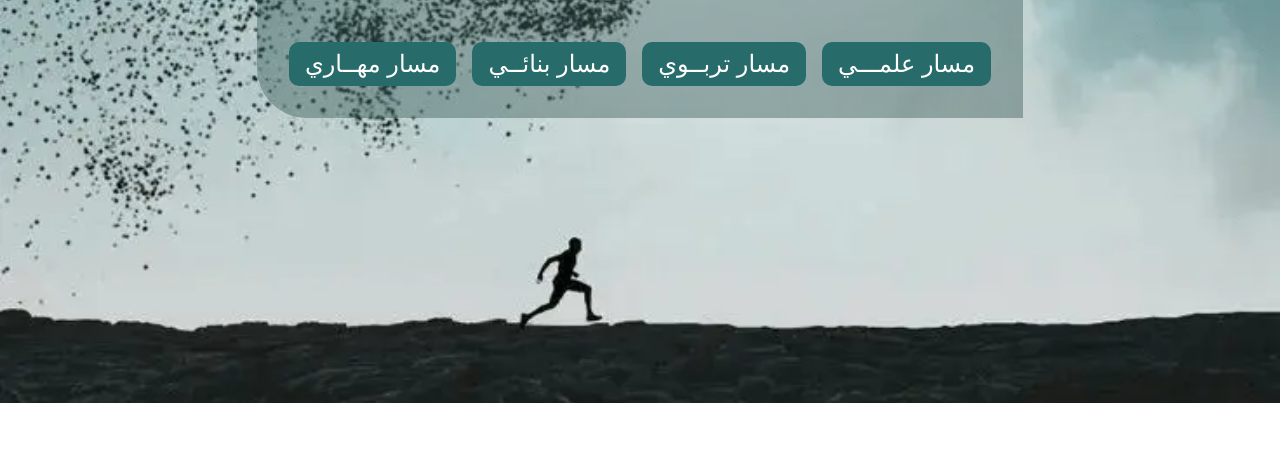
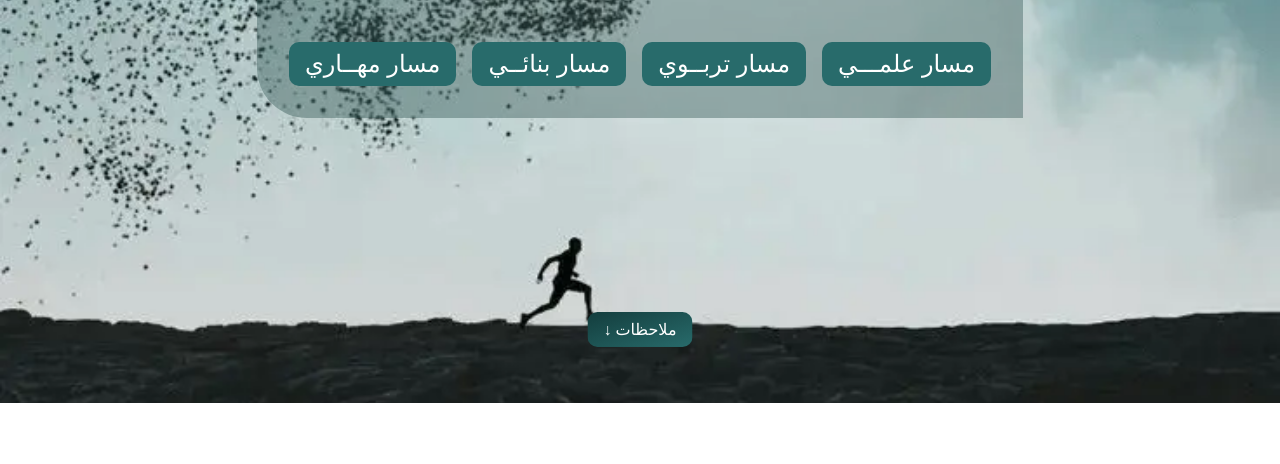
Before and after one commit to m2001said/wathba-crash-course, a plain HTML site: page index.html in a window 1280 px wide. Shown: the part 457-921 px from the top of the page. Drawn offline with Linux system fonts and the light colour scheme.

Commit message:
adding notes buttton

```diff
--- a/css/main.css
+++ b/css/main.css
@@ -99,6 +99,7 @@ nav {
   /* left , top */
   background-position: 25% 60%;
   height: 100vh;
+  position: relative;
 }
 
 .header__content {
@@ -136,6 +137,34 @@ nav {
 
 .btn:hover {
   background: var(--primary-color);
+}
+
+.go-note-btn {
+  position: absolute;
+  bottom: 3rem;
+  left: 50%;
+  transform: translateX(-50%);
+  background: var(--gradient-1);
+  color: var(--white);
+  border: none;
+  padding: 0.5rem 1rem;
+  border-radius: var(--radius);
+  transition: all 0.3s;
+  animation: bounce 2s infinite;
+}
+
+.go-note-btn:hover {
+  background: var(--gradient-2);
+  color: var(--primary-color);
+}
+
+@keyframes bounce {
+  0% {
+    transform: translateX(-50%) translateY(0);
+  }
+  100% {
+    transform: translateX(-50%) translateY(-10px);
+  }
 }
 
 /* ------------------------ */
--- a/index.html
+++ b/index.html
@@ -28,6 +28,7 @@
           <button class="btn">مسار مهــاري</button>
         </div>
       </div>
+      <a class="go-note-btn" href="#notes"> ملاحظات &#x2193; </a>
     </header>
 
     <section class="section__intro section" id="about">
@@ -86,7 +87,7 @@
       </div>
     </section>
 
-    <section class="section__notes section" id="projects">
+    <section class="section__notes section" id="notes">
       <h1 class="title">ملاحظات</h1>
 
       <ol class="notes__list">
```
